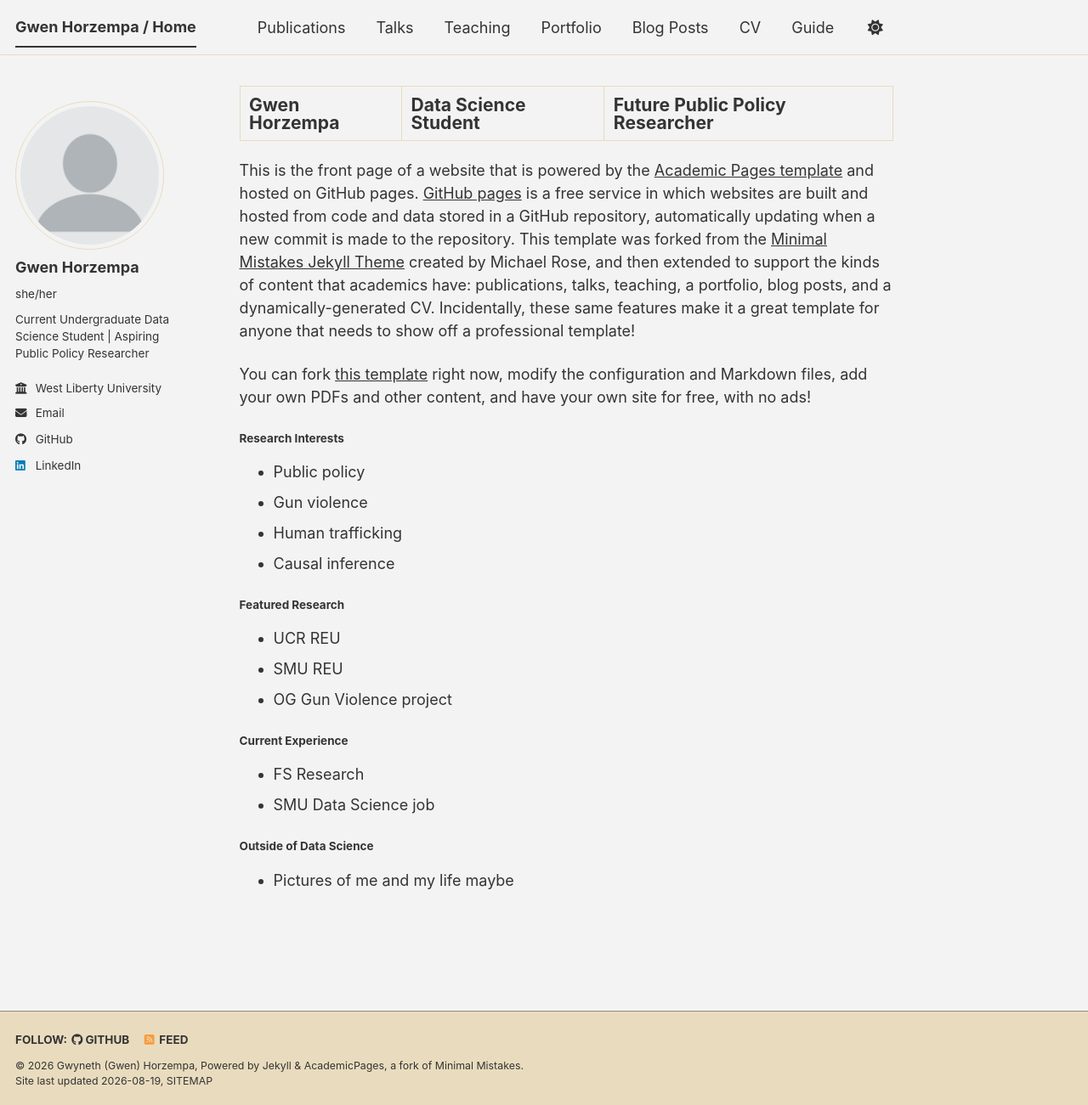
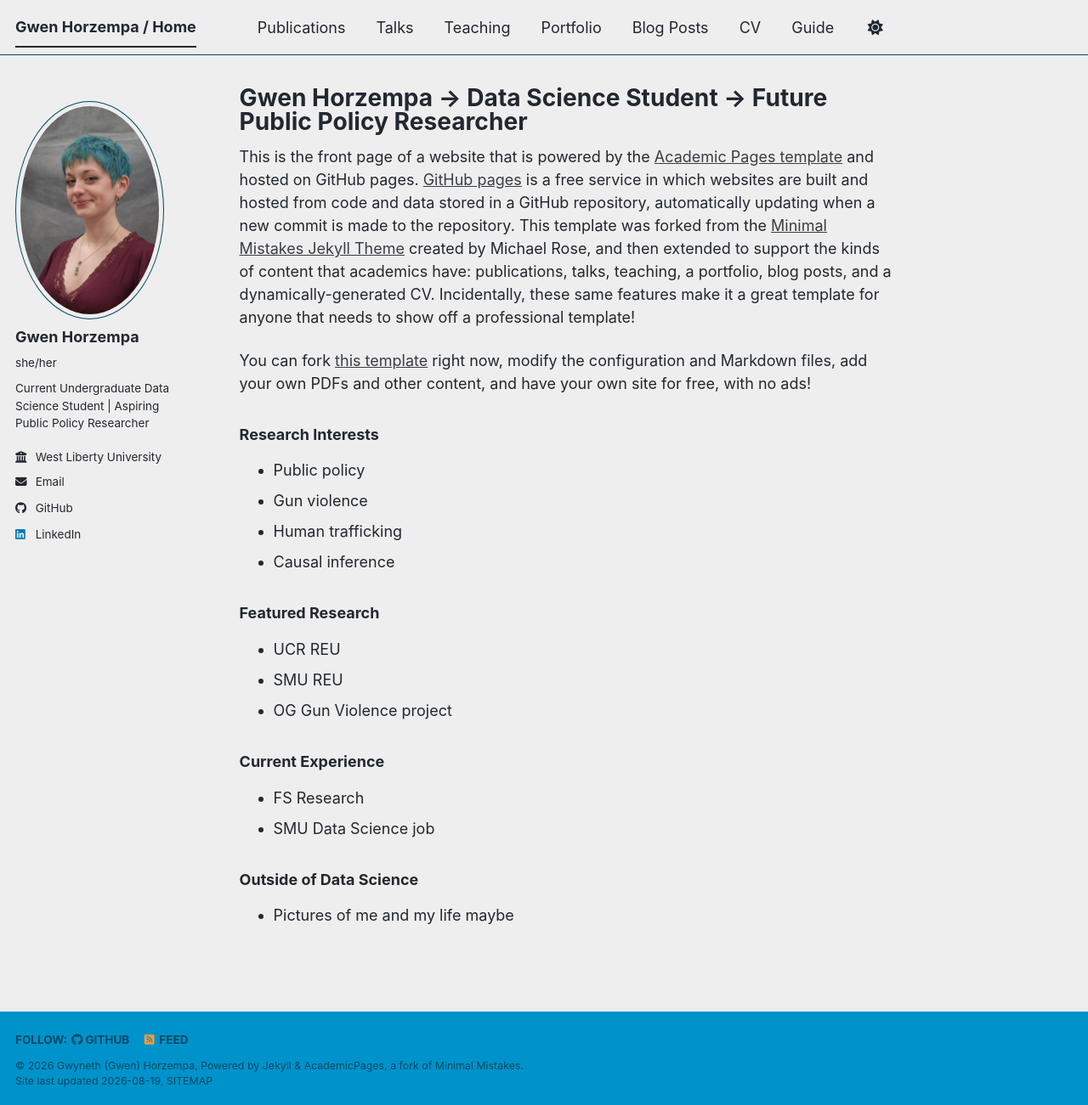
Before and after one commit to gw3ntd/gw3ntd.github.io, a Jekyll site: the page built from _pages/about.md, in a window 1280 px wide and 1301 px high. Shown: the whole window at 85% size. Built offline with Jekyll 4.4.1, drawn with Linux system fonts in a browser that asks for light colours; a style sheet for code colours, icons or effects is not loaded.

Commit message:
profile pic

```diff
--- a/_config.yml
+++ b/_config.yml
@@ -8,7 +8,7 @@
 
 # Basic Site Settings
 locale                   : "en-US"
-site_theme               : "dirt" # The available themes options are "default", "air", "sunrise", "mint", "dirt" and "contrast"
+site_theme               : "air" # The available themes options are "default", "air", "sunrise", "mint", "dirt" and "contrast"
 title                    : "Gwen Horzempa / Home"
 title_separator          : "-"
 name                     : &name "Gwyneth (Gwen) Horzempa"
@@ -23,7 +23,7 @@ repository               : "gw3ntd/gw3ntd.github.io"
 #               Additional customization can be done by editing /_includes/author-profile.html
 author:
   # Biographic information
-  avatar           : "profile.png"
+  avatar           : "realprofile.JPG"
   name             : "Gwen Horzempa"
   pronouns         : "she/her"
   bio              : "Current Undergraduate Data Science Student | Aspiring Public Policy Researcher"
--- a/_pages/about.md
+++ b/_pages/about.md
@@ -1,6 +1,6 @@
 ---
 permalink: /
-title: "Gwen Horzempa | Data Science Student | Future Public Policy Researcher"
+title: "Gwen Horzempa -> Data Science Student -> Future Public Policy Researcher"
 author_profile: true
 redirect_from:
   - /about/
@@ -11,20 +11,20 @@ This is the front page of a website that is powered by the [Academic Pages templ
 
  You can fork [this template](https://github.com/academicpages/academicpages.github.io) right now, modify the configuration and Markdown files, add your own PDFs and other content, and have your own site for free, with no ads!
 
-#### Research Interests
+### Research Interests
 - Public policy
 - Gun violence
 - Human trafficking
 - Causal inference
 
-#### Featured Research
+### Featured Research
 - UCR REU
 - SMU REU
 - OG Gun Violence project
 
-#### Current Experience
+### Current Experience
 - FS Research
 - SMU Data Science job
 
-#### Outside of Data Science
+### Outside of Data Science
 - Pictures of me and my life maybe
```
Also changed, not shown: images/realprofile.JPG (added).
